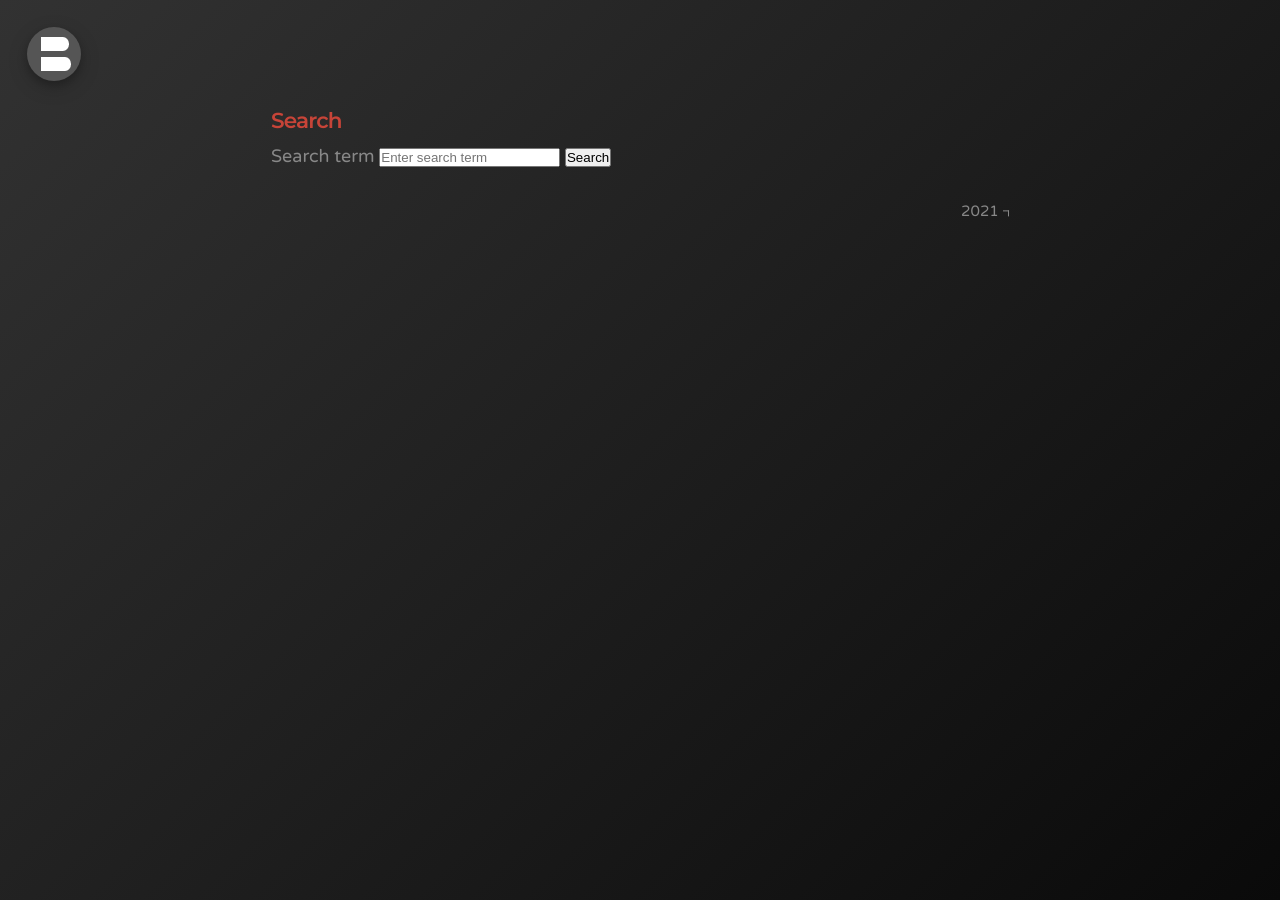
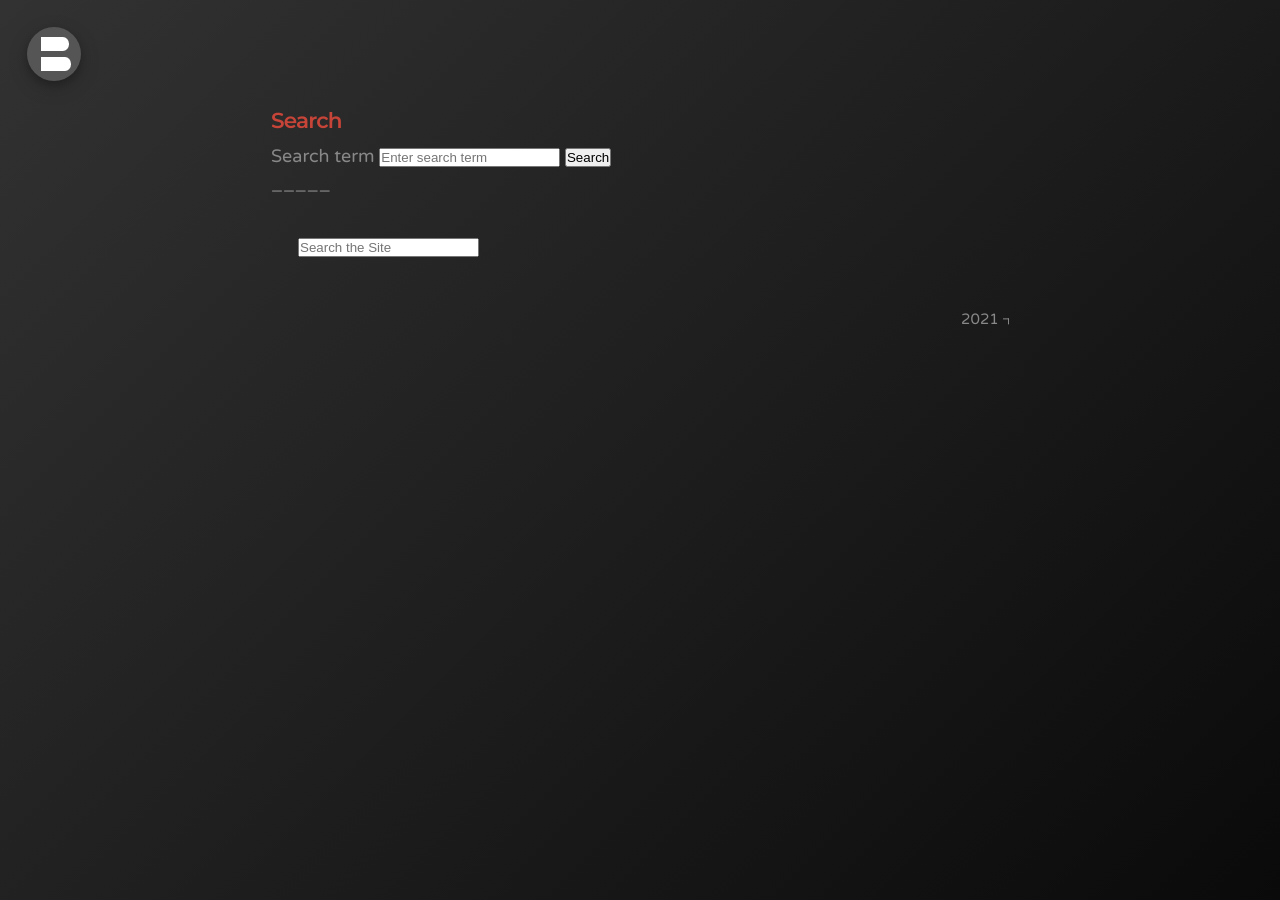
Before and after one commit to bonina/bonina.github.io, a Jekyll site: the page built from search/index.html, in a window 1280 px wide. Built offline with Jekyll 4.4.1, drawn with Linux system fonts in a browser that asks for light colours; nearby versions of some CDN libraries.

Commit message:
Update index.html

```diff
--- a/search/index.html
+++ b/search/index.html
@@ -33,3 +33,12 @@ search_omit: true
 
 <!-- Search script - Must appear after template -->
 <script src="/search/search.js"></script>
+
+_____
+
+<div class="container">
+	<div class="well" id="searchbox">
+		<input id="search-field" placeholder="Search the Site"/>
+		<ul id="results"></ul>
+	</div>
+</div>
```
